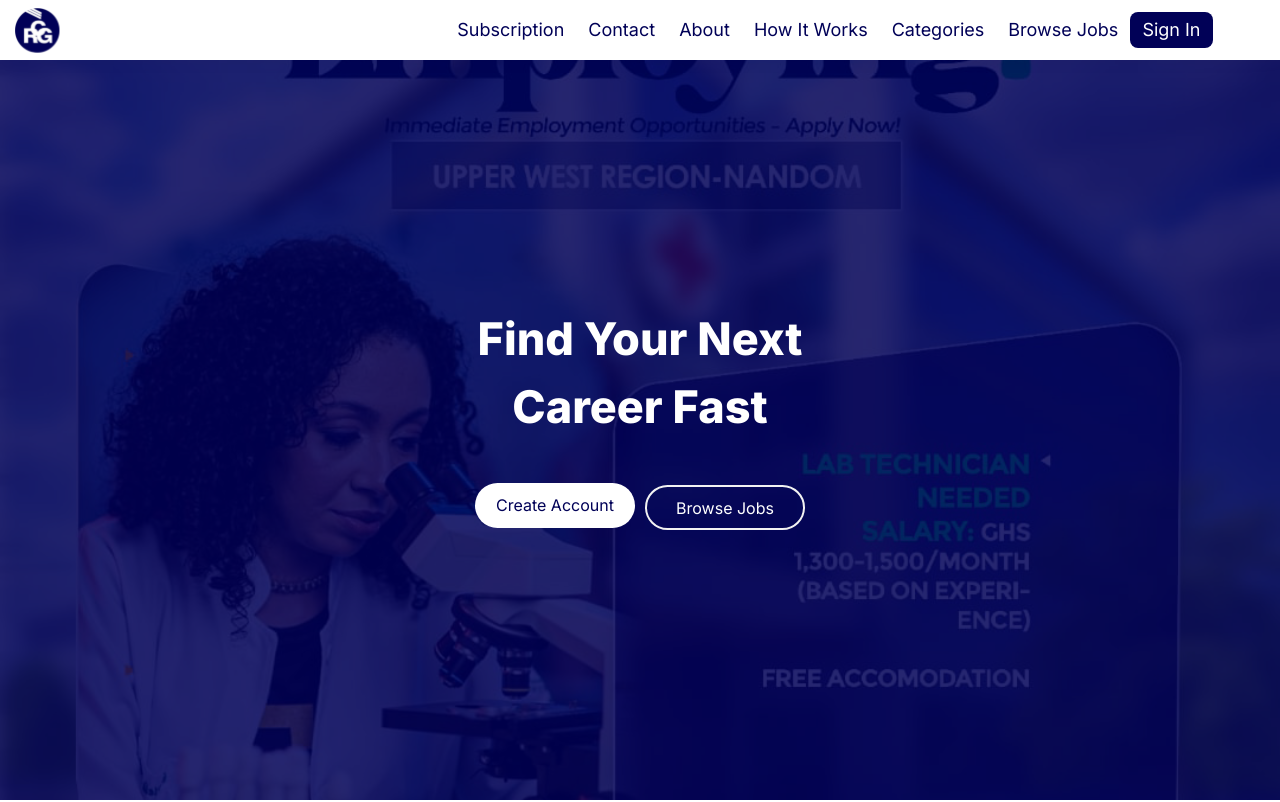
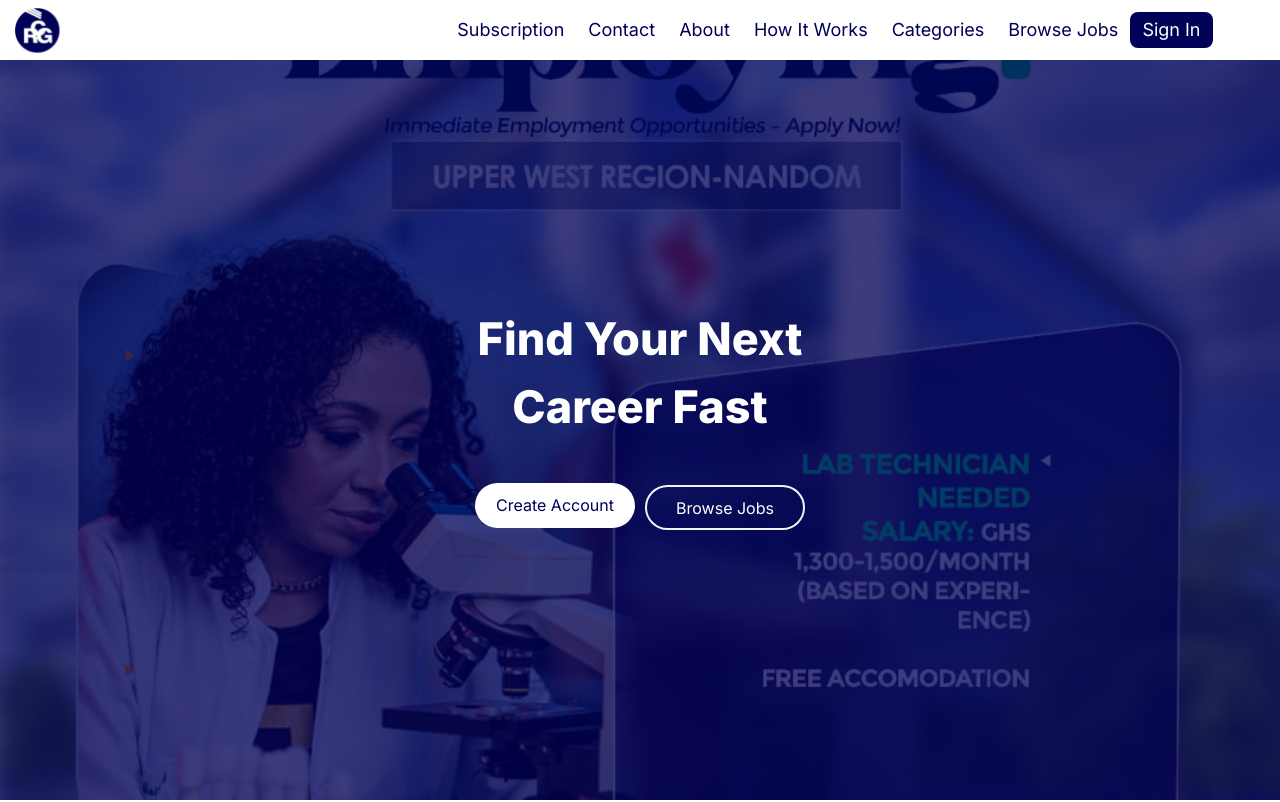
Before and after one commit to starkjoy/Consulting-Agency, a Next.js app: page /home in a window 1280 px wide. Shown: the top 802 px of the page. Built offline with nearby package versions, Linux system fonts and the light colour scheme; no server answers; the database is empty.

Commit message:
Reduced Hero Color overlay opacity

```diff
--- a/src/app/home/landing.css
+++ b/src/app/home/landing.css
@@ -1128,7 +1128,7 @@
         width: 100%;
         height: 100%;
         background-color: #010157;
-        opacity: 85%; /* optional transparency */
+        opacity: 76%; /* optional transparency */
         z-index: 1;
     }
 
```
